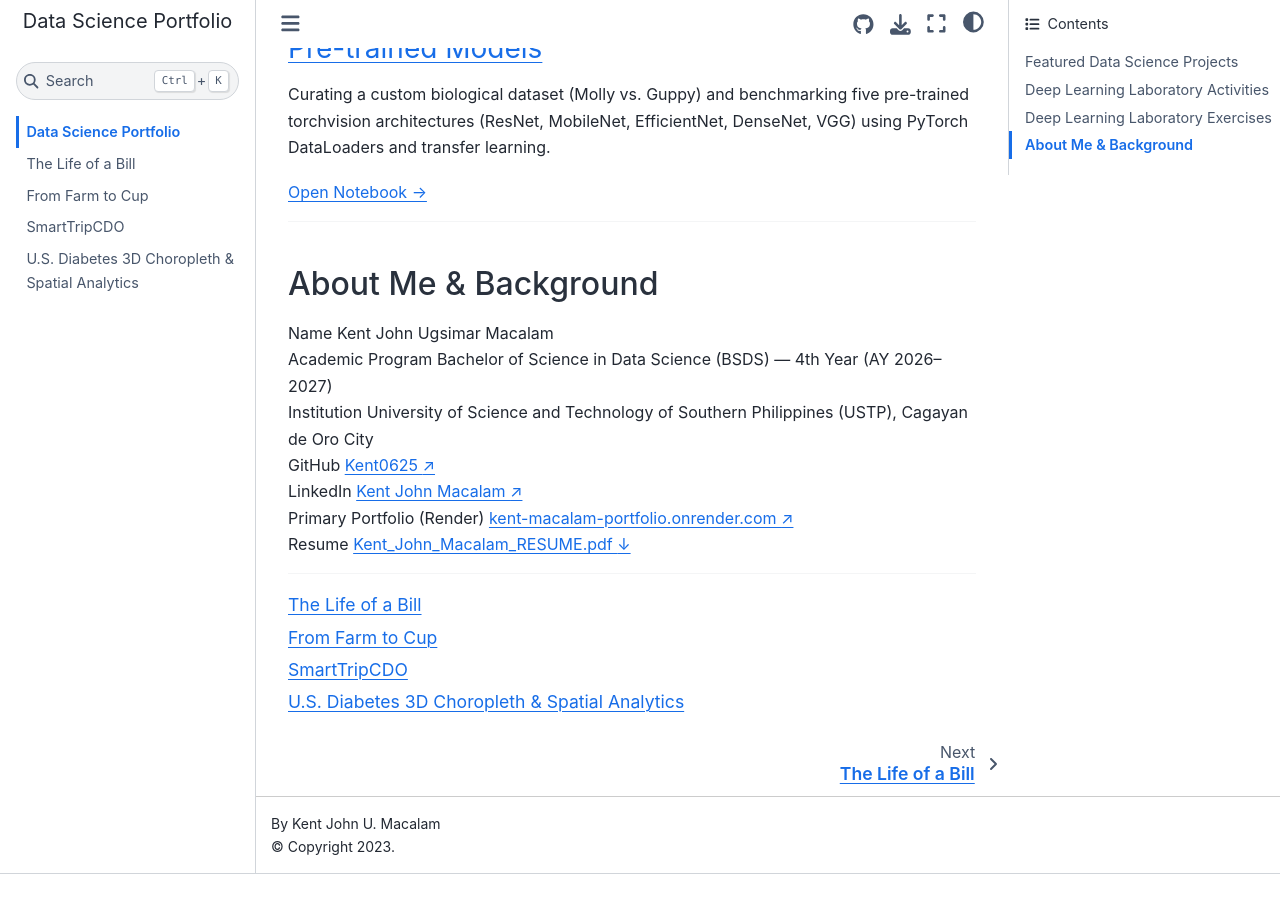
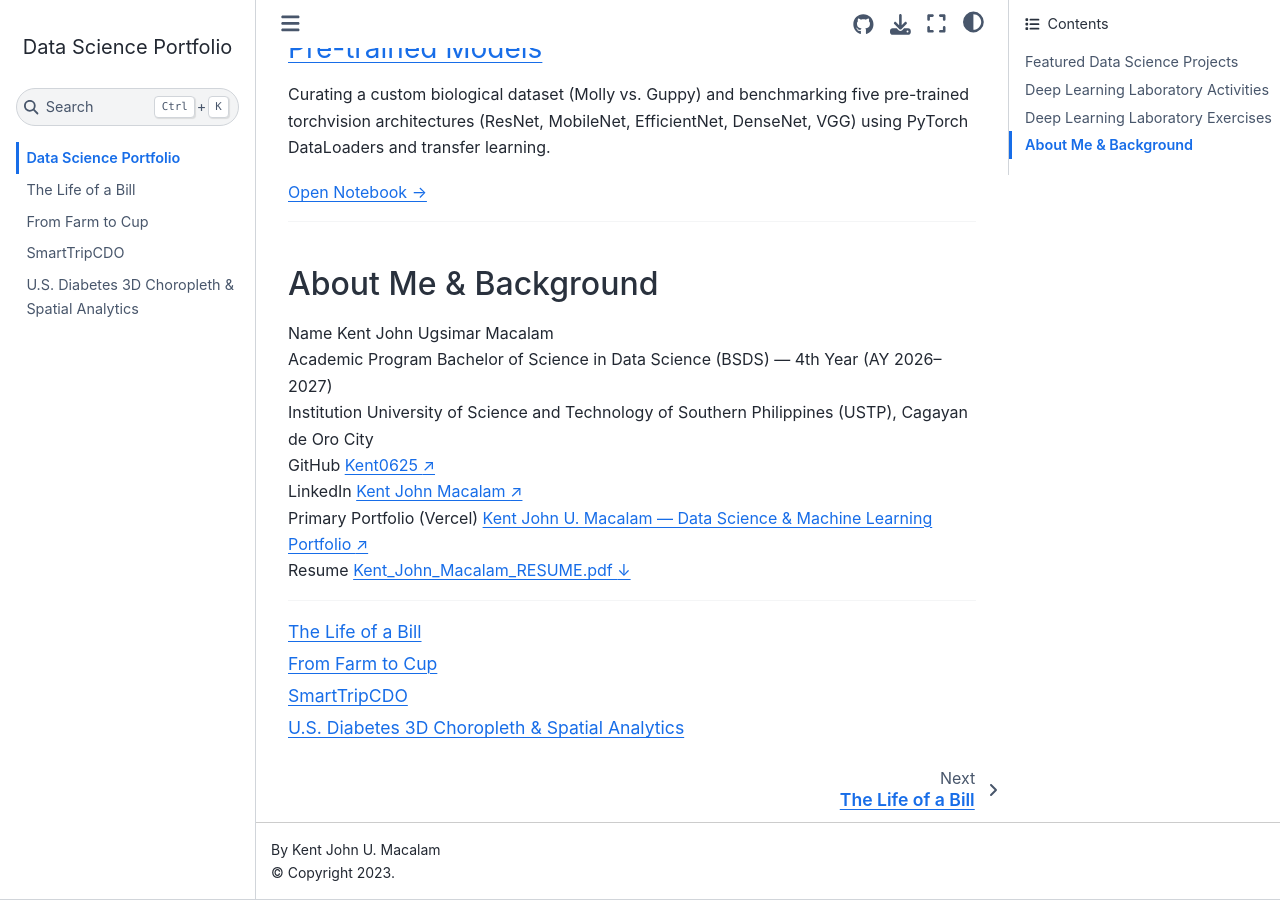
Before and after one commit to Kent0625/My_DS_Portfolio, a Jupyter Book: the page built from intro.md, in a window 1280 px wide and 900 px high, scrolled down 3676 px. Built offline with Jupyter Book 1.0.4 settings and Sphinx 7.4.7 and the Sphinx Book theme 1.1.4, drawn with Linux system fonts in a browser that asks for light colours; pages that are not in the unit, such as notebooks, are missing from menus; before the commit the page ends 4550 px from its top, so only the background shows below that.

Commit message:
Update primary portfolio link from Render to Vercel

```diff
--- a/intro.md
+++ b/intro.md
@@ -354,8 +354,8 @@
       <span class="profile-value"><a href="https://www.linkedin.com/in/kent-john-macalam-4229a52b3/" target="_blank" rel="noopener">Kent John Macalam <span class="profile-arrow">&nearr;</span></a></span>
     </div>
     <div class="profile-field">
-      <span class="profile-label">Primary Portfolio (Render)</span>
-      <span class="profile-value"><a href="https://kent-macalam-portfolio.onrender.com/" target="_blank" rel="noopener">kent-macalam-portfolio.onrender.com <span class="profile-arrow">&nearr;</span></a></span>
+      <span class="profile-label">Primary Portfolio (Vercel)</span>
+      <span class="profile-value"><a href="https://portfolio-git-main-kent0625s-projects.vercel.app/" target="_blank" rel="noopener">Kent John U. Macalam — Data Science &amp; Machine Learning Portfolio <span class="profile-arrow">&nearr;</span></a></span>
     </div>
     <div class="profile-field">
       <span class="profile-label">Resume</span>
```
